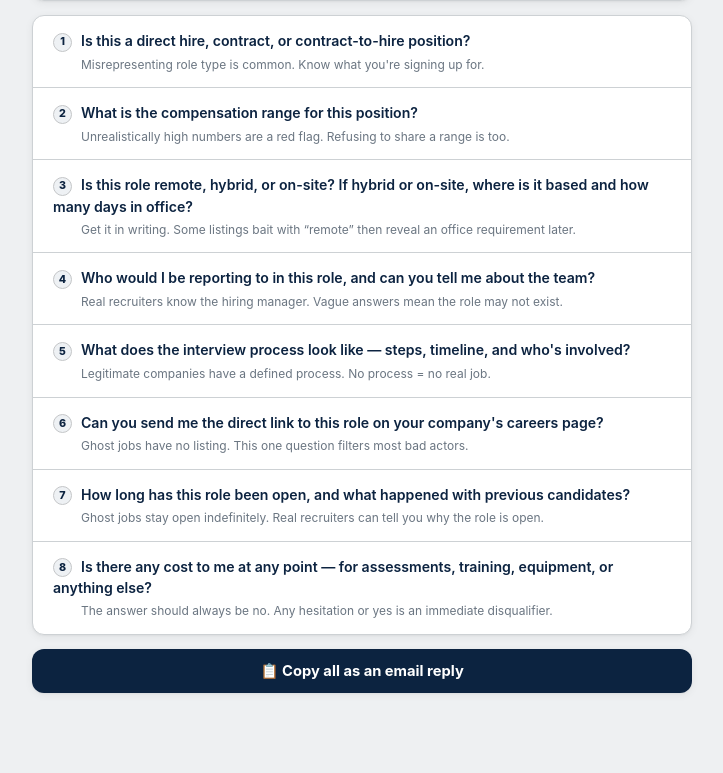
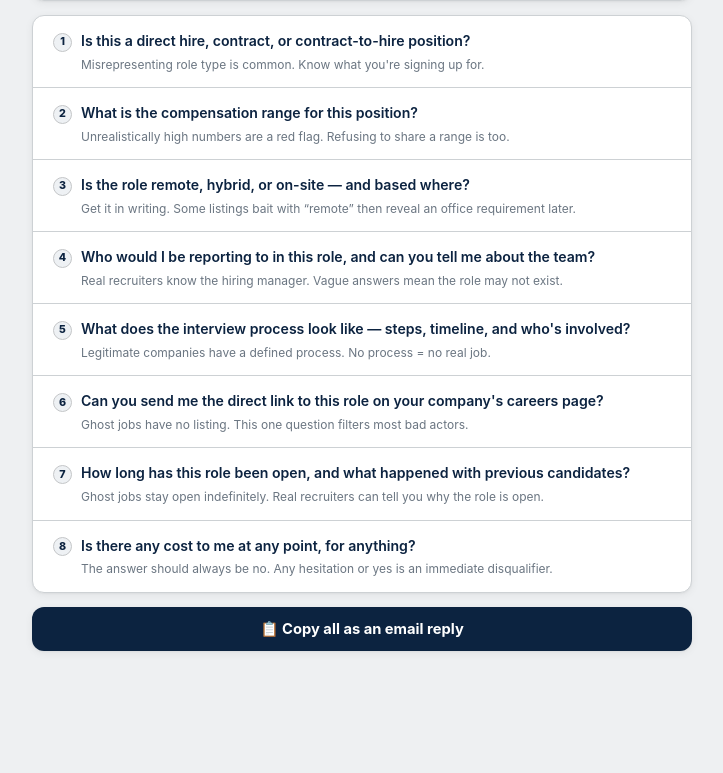
Before and after one commit to molemantis/metier, a Flask app: page /questions in a window 1280 px wide. Shown: the part 267-1040 px from the top of the page, without its empty margins (278-1001 px from the left). After the commit the page ends 919 px from the top, so only its background shows below. Run offline with Flask 3, Linux system fonts and the light colour scheme.

Commit message:
Tighten questions 3 and 8 to fit on one line

```diff
--- a/templates/questions.html
+++ b/templates/questions.html
@@ -95,7 +95,7 @@
       why: "Misrepresenting role type is common. Know what you're signing up for." },
     { q: "What is the compensation range for this position?",
       why: "Unrealistically high numbers are a red flag. Refusing to share a range is too." },
-    { q: "Is this role remote, hybrid, or on-site? If hybrid or on-site, where is it based and how many days in office?",
+    { q: "Is the role remote, hybrid, or on-site — and based where?",
       why: "Get it in writing. Some listings bait with “remote” then reveal an office requirement later." },
     { q: "Who would I be reporting to in this role, and can you tell me about the team?",
       why: "Real recruiters know the hiring manager. Vague answers mean the role may not exist." },
@@ -105,7 +105,7 @@
       why: "Ghost jobs have no listing. This one question filters most bad actors." },
     { q: "How long has this role been open, and what happened with previous candidates?",
       why: "Ghost jobs stay open indefinitely. Real recruiters can tell you why the role is open." },
-    { q: "Is there any cost to me at any point — for assessments, training, equipment, or anything else?",
+    { q: "Is there any cost to me at any point, for anything?",
       why: "The answer should always be no. Any hesitation or yes is an immediate disqualifier." }
   ];
 
```
